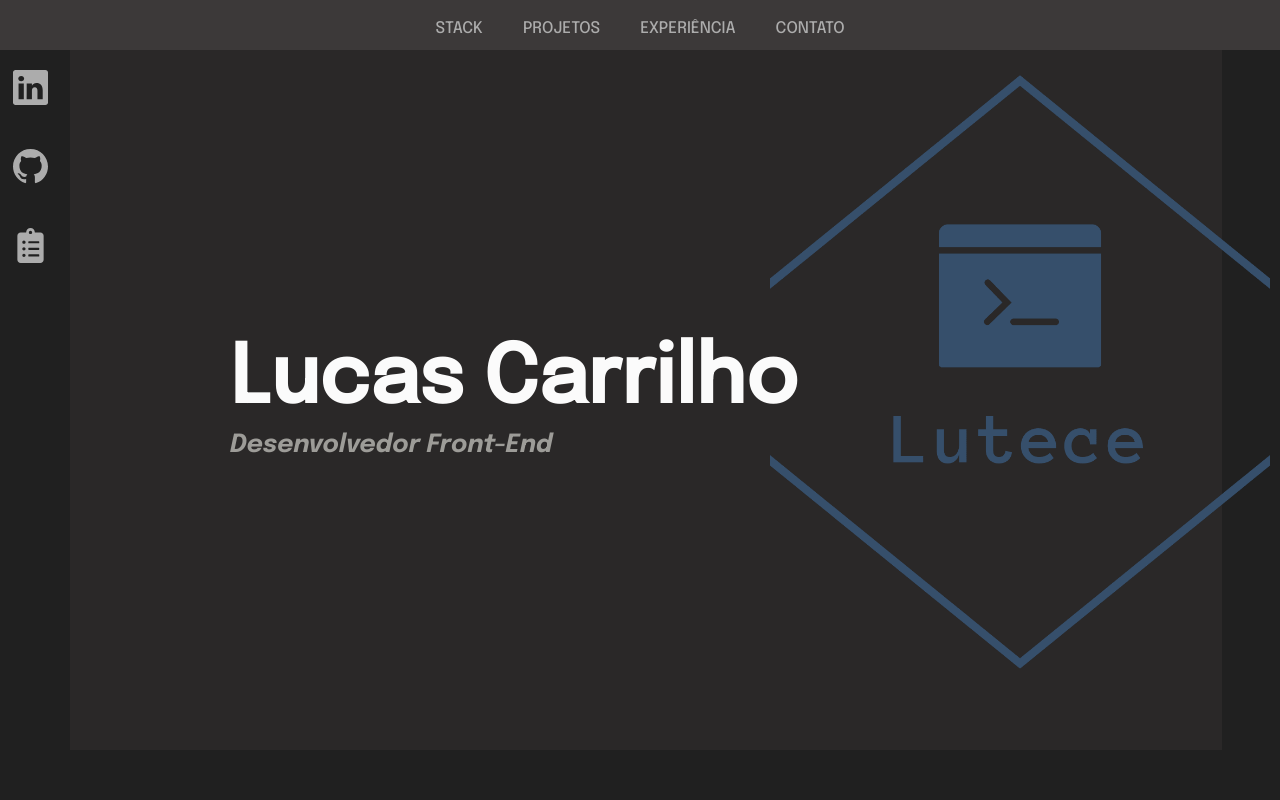
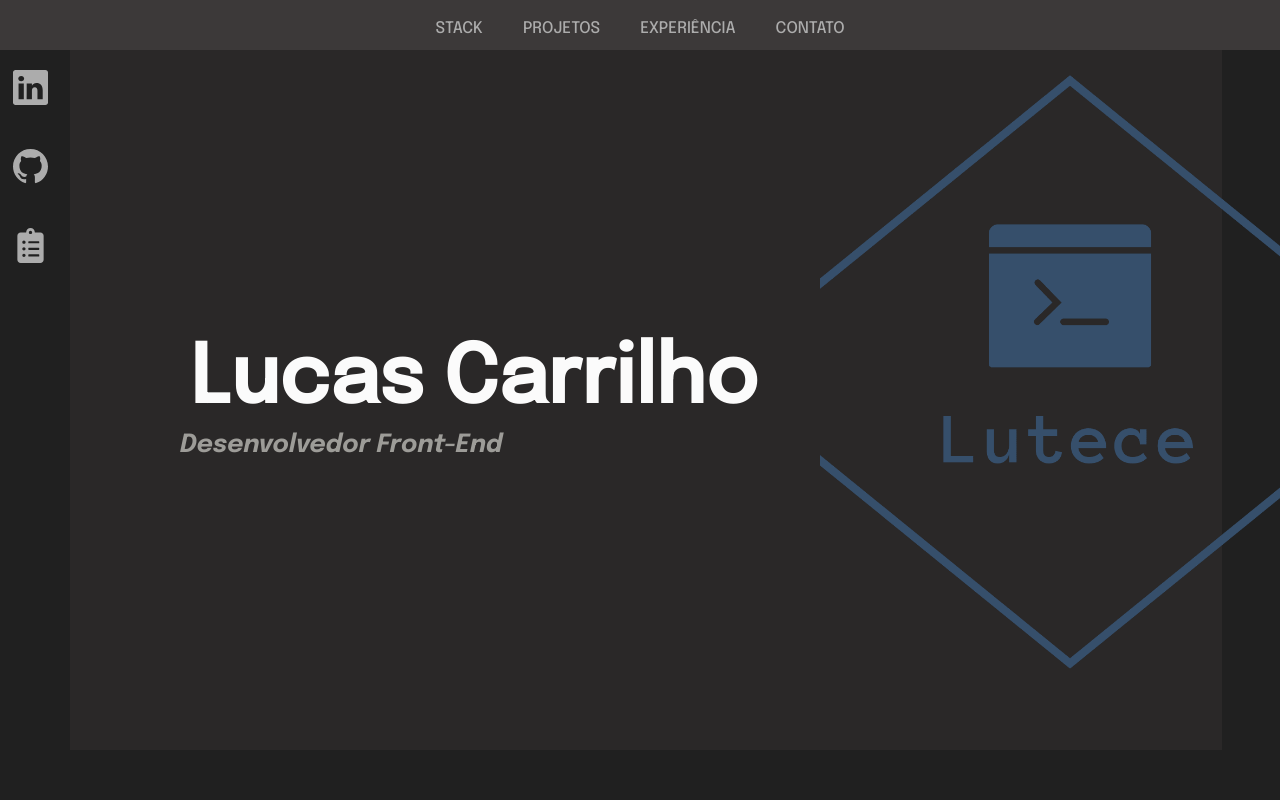
Before and after one commit to L-Lutece/restaurant-interface, a React (Create React App) app: page / in a window 1280 px wide. Shown: the top 800 px of the page. Built offline with nearby package versions, Linux system fonts and the light colour scheme.

Commit message:
adding fotter

```diff
--- a/src/components/App.css
+++ b/src/components/App.css
@@ -26,7 +26,7 @@
 .name {
     position: relative;
     font-size: 80px;
-    left: 160px;
+    left: 120px;
     top: 290px;
     color: rgb(251, 251, 251);
 }
@@ -34,7 +34,7 @@
 .description {
     position: relative;
     font-size: 25px;
-    left: 160px;
+    left: 110px;
     top: 300px;
     font-style: italic;
     color: rgb(157, 156, 152);
@@ -44,7 +44,7 @@
     width: 500px;
     bottom: 110px;
     position: relative;
-    left: 700px;
+    left: 750px;
     height: 650px;
     background: url('../images/logo_transparent.png') no-repeat center;
     background-size: cover;
--- a/src/components/Contato.css
+++ b/src/components/Contato.css
@@ -16,8 +16,6 @@
     width: 90%;
     height: 400px;
     background-color: rgb(42, 40, 40);
-    justify-content: center;
-    align-items: center;
     top: 50px;
     left: 70px;
 }
@@ -25,7 +23,8 @@
 .list {
     margin: 0 auto;
     font-size: 20px;
+    justify-content: center;
+    align-items: center;
     color:aliceblue;
     padding-top: 100px;
-    font-family: 'Epilogue', sans-serif;
 }
--- /dev/null
+++ b/src/components/Fotter.css
@@ -0,0 +1,20 @@
+@import url('https://fonts.googleapis.com/css2?family=Epilogue:ital,wght@0,500;1,700&family=Outfit:wght@400;700&display=swap');
+
+* {
+    font-family: 'Epilogue', sans-serif;
+    margin: 0;
+}
+#fotter_text {
+    padding: 15px;
+    font-size: 50px;
+    color: rgb(136, 136, 136);
+}
+
+.fotter {
+    width: 100%;
+    height: auto;
+    display: flex;
+    justify-content: center;
+    align-items: center;
+    background-color: rgb(60, 57, 57);
+}
--- /dev/null
+++ b/src/components/Fotter.js
@@ -0,0 +1,12 @@
+import React from "react";
+import './Fotter.css';
+
+function Fotter() {
+    return (
+        <div className="fotter">
+            <h4 id="fotter_text">Desenvolvido por Lucas Carrilho</h4>
+        </div>
+    );
+}
+
+export default Fotter;
--- a/src/components/Project.css
+++ b/src/components/Project.css
@@ -24,7 +24,6 @@
 }
 
 .proj {
-    background-color: rgb(48, 48, 41);
     margin: 0 auto;
     display: row;
     align-items: center;
--- a/src/index.js
+++ b/src/index.js
@@ -9,6 +9,7 @@ import Stack from './components/Stack';
 import Project from './components/Project';
 import Xp from './components/Xp';
 import Contato from './components/Contato';
+import Fotter from './components/Fotter';
 
 const root = ReactDOM.createRoot(document.getElementById('root'));
 root.render(
@@ -20,6 +21,7 @@ root.render(
      <Project />
      <Xp />
      <Contato />
+     <Fotter />
 
   </React.StrictMode>
 );
```
